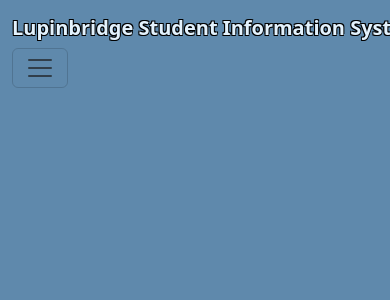
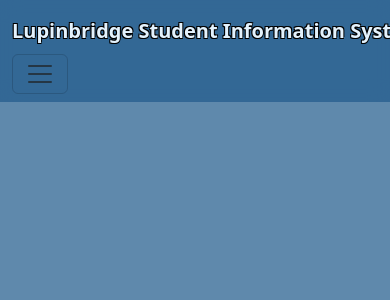
Before and after one commit to Operator-Syn/SSIS-Web-Application-Version, a React (Vite) app in the folder frontend/: page / in a window 390 px wide. Shown: the top 300 px of the page. Built offline with nearby package versions, Linux system fonts and the light colour scheme.

Commit message:
SSISWEBAPP-3 Fixed some NavBar styles.

```diff
--- a/frontend/package.json
+++ b/frontend/package.json
@@ -12,6 +12,7 @@
   "dependencies": {
     "@popperjs/core": "^2.11.8",
     "bootstrap": "^5.3.8",
+    "primereact": "^10.9.7",
     "react": "^19.1.1",
     "react-dom": "^19.1.1",
     "react-router-dom": "^7.8.2"
--- a/frontend/src/App.tsx
+++ b/frontend/src/App.tsx
@@ -1,9 +1,28 @@
+import { Routes, Route } from "react-router-dom";
+import { Fragment } from 'react';
+import NavBar from "./components/navBar/NavBar";
+import { navLinks as NavLinks, brandName as BrandName } from "./data/Content";
+import WorkingArea from "./components/WorkingArea";
 import "./App.css";
-import NavBar from "./components/navBar/NavBar";
-import { navLinks, brandName } from "./data/Content";
 
 export default function App() {
   return (
-    <NavBar brandName={brandName} links={navLinks} />
+    <Fragment>
+      <NavBar brandName={BrandName} links={NavLinks} />
+      <Routes>
+        {NavLinks.map((link) => (
+          <Route
+            key={link.path}
+            path={link.path}
+            element={
+              <WorkingArea>
+                {link.component && <link.component />}
+              </WorkingArea>
+            }
+          />
+        ))}
+      </Routes>
+    </Fragment>
+
   );
 }
--- /dev/null
+++ b/frontend/src/components/WorkingArea.css
@@ -0,0 +1,16 @@
+#wrapper {
+    flex: 1;
+    display: grid;
+    place-items: center;
+}
+
+#workingArea {
+    background: rgba(28, 86, 137, 0.5);
+    border-radius: 1rem;
+}
+
+@media (max-width: 992px) {
+    #cookingArea {
+        border-radius: 0.45rem;
+    }
+}
--- /dev/null
+++ b/frontend/src/components/WorkingArea.tsx
@@ -0,0 +1,16 @@
+import { type ReactNode } from 'react';
+import "./WorkingArea.css";
+
+interface WokringAreaProps {
+    children?: ReactNode;
+}
+
+export default function WorkingArea({ children }: WokringAreaProps) {
+    return (
+        <div id="wrapper">
+            <div id="workingArea" className="d-flex">
+                {children}
+            </div>
+        </div>
+    )
+}
--- a/frontend/src/components/navBar/NavBar.css
+++ b/frontend/src/components/navBar/NavBar.css
@@ -1,3 +1,7 @@
+.navbar {
+    background: rgba(28, 87, 137, 0.65);
+}
+
 .navbar .nav-link,
 .navbar .navbar-brand {
     font-size: 1.25rem;
@@ -6,8 +10,9 @@
 }
 
 .navbar .navbar-brand {
+    margin: 0;
     font-size: 1.25rem;
-
+    padding: 0.5rem;
     /* Simulated text outline */
     text-shadow: -1px -1px 0 black, 1px -1px 0 black, -1px 1px 0 black,
         0.5px 0.5px 0 black;
@@ -34,3 +39,9 @@
     color: #FFD900;
     /* slightly darker gold for hover */
 }
+
+@media (max-width: 1200px) {
+    .navbar .navbar-brand {
+        padding: 0.5rem 0.0rem;
+    }
+}
--- a/frontend/src/components/navBar/NavBar.tsx
+++ b/frontend/src/components/navBar/NavBar.tsx
@@ -53,7 +53,7 @@ export default function NavBar({ brandName, links }: NavBarProps) {
 
 
     return (
-        <nav className="navbar fixed-top navbar-expand-lg">
+        <nav className="navbar fixed-top navbar-expand-xl glass">
             <div className="container-fluid">
                 <Link className="navbar-brand" to="/">{brandName}</Link>
 
--- /dev/null
+++ b/frontend/src/components/studentDataInformation/StudentData.tsx
@@ -0,0 +1,14 @@
+// import { DataTable } from 'primereact/datatable';
+// import { Column } from 'primereact/column';
+import { Fragment } from 'react';
+
+export default function StudentData() {
+    return (
+        <Fragment>
+            <div>
+                <h1>Student Data Information</h1>
+                <p>This is the Student Data Information page.</p>
+            </div>
+        </Fragment>
+    );
+}
--- a/frontend/src/data/Content.ts
+++ b/frontend/src/data/Content.ts
@@ -1,4 +1,5 @@
 import type { FC } from "react";
+import StudentData from "../components/studentDataInformation/StudentData";
 
 export const brandName = "Lupinbridge Student Information System";
 
@@ -14,7 +15,8 @@ export interface NavLinkItem {
 }
 
 export const navLinks: NavLinkItem[] = [
-    { name: "Student Data Information", path: "/student-information", component: null },
+    {name: "Homepage", path: "/", component: null},
+    { name: "Student Data Information", path: "/student-information", component: StudentData },
     { name: "Enrollment Forms", path: "/forms", component: null },
     { name: "College Management", path: "/management", component: null },
 ];
--- a/frontend/src/index.css
+++ b/frontend/src/index.css
@@ -15,7 +15,7 @@ html {
 
 body {
     background-color: rgba(28, 87, 137, 0.7);
-    padding-top: 10rem;
+    padding-top: 8rem;
     padding-bottom: 4rem;
     padding-left: 3rem;
     padding-right: 3rem;
@@ -25,3 +25,16 @@ body {
     min-height: 100vh;
     overflow-y: auto;
 }
+
+.glass {
+    backdrop-filter: blur(10px);
+    /* frosted-glass effect */
+    -webkit-backdrop-filter: blur(10px);
+    /* Safari support */
+}
+
+@media (max-width: 1200px) {
+    body {
+        padding: 7rem 3rem 4rem 3rem;
+    }
+}
```
Also changed, not shown: 1 other file (tests, documents, lock files or other folders).
